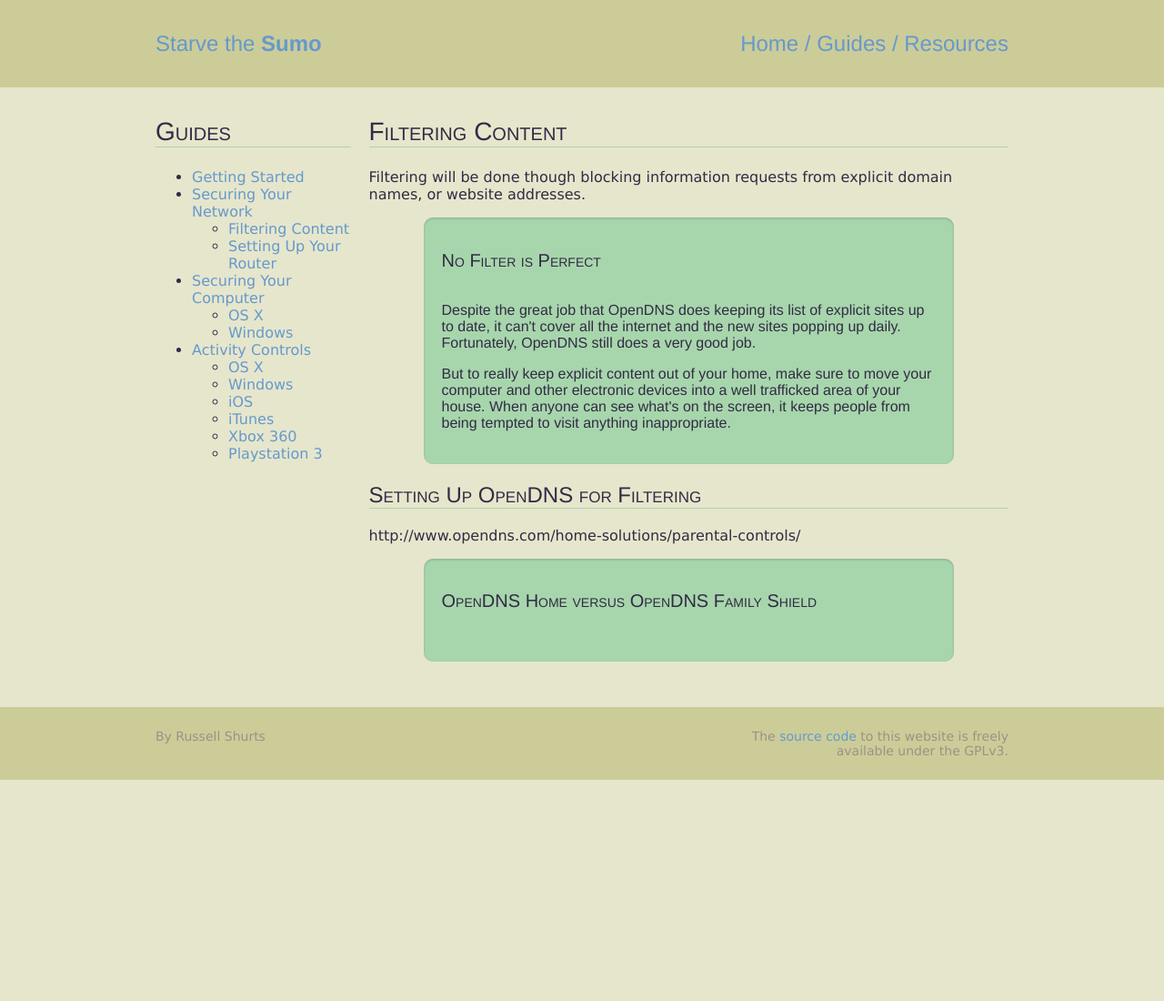
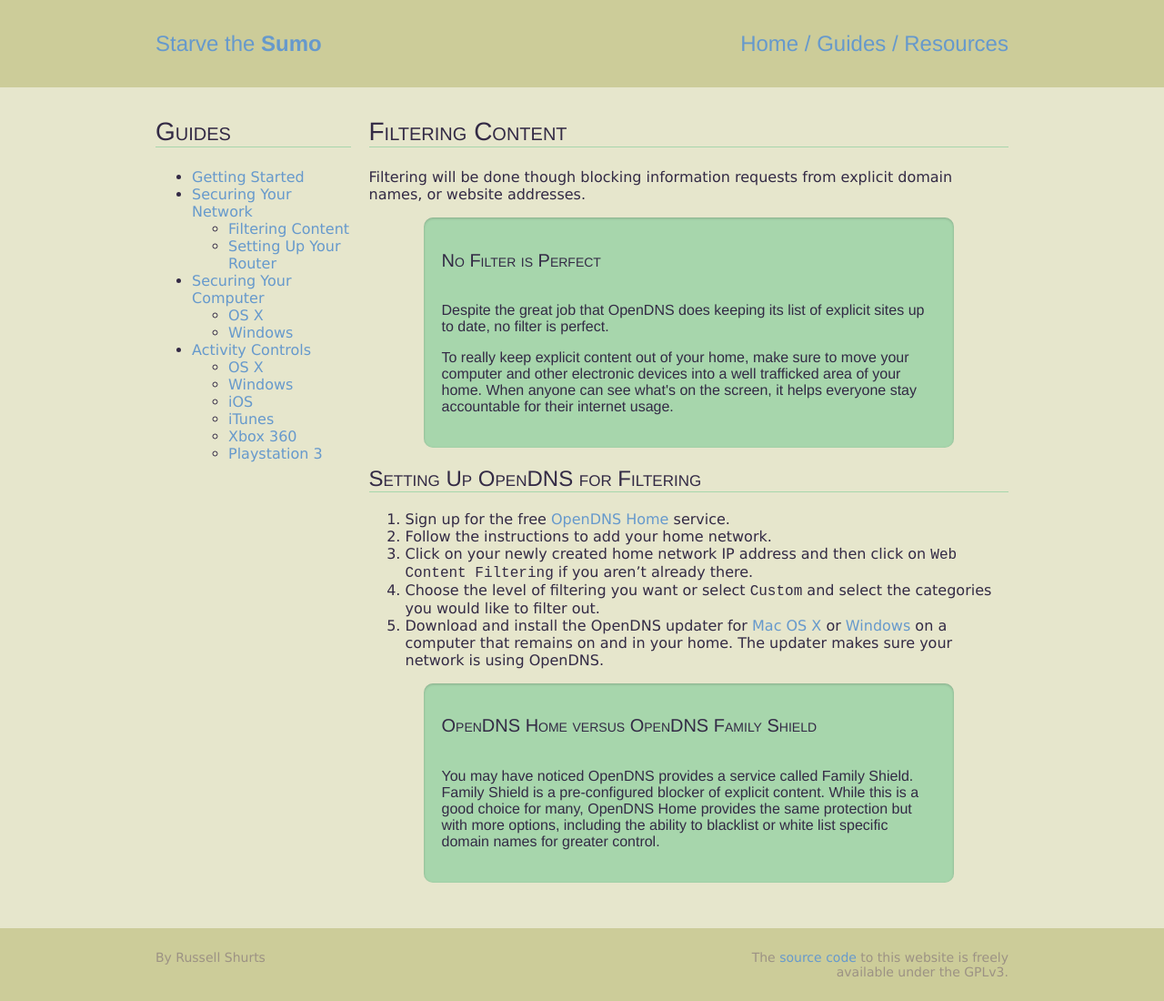
Before and after one commit to rshurts/starvethesumo, a Jekyll site: the page built from guides/securingnetwork/filteringcontent.md, in a window 1280 px wide. Shown: the whole page at 91% size. Built offline with Jekyll 4.4.1, drawn with Linux system fonts in a browser that asks for light colours; before the commit the page ends 900 px from its top, so only the background shows below that.

Commit message:
Get basic instructions up

```diff
--- a/guides/securingnetwork/filteringcontent.md
+++ b/guides/securingnetwork/filteringcontent.md
@@ -8,14 +8,18 @@
 
 <div class="tip">
   <h5>No Filter is Perfect</h5>
-  <p>Despite the great job that OpenDNS does keeping its list of explicit sites up to date, it can't cover all the internet and the new sites popping up daily. Fortunately, OpenDNS still does a very good job.</p>
-  <p>But to really keep explicit content out of your home, make sure to move your computer and other electronic devices into a well trafficked area of your house. When anyone can see what's on the screen, it keeps people from being tempted to visit anything inappropriate.</p>
+  <p>Despite the great job that OpenDNS does keeping its list of explicit sites up to date, no filter is perfect.</p>
+  <p>To really keep explicit content out of your home, make sure to move your computer and other electronic devices into a well trafficked area of your home. When anyone can see what's on the screen, it helps everyone stay accountable for their internet usage.</p>
 </div>
 
 ## Setting Up OpenDNS for Filtering
-http://www.opendns.com/home-solutions/parental-controls/
+1. Sign up for the free [OpenDNS Home](http://www.opendns.com/home-solutions/parental-controls/) service.
+1. Follow the instructions to add your home network.
+1. Click on your newly created home network IP address and then click on `Web Content Filtering` if you aren't already there.
+1. Choose the level of filtering you want or select `Custom` and select the categories you would like to filter out.
+1. Download and install the OpenDNS updater for [Mac OS X](https://www.opendns.com/download/mac) or [Windows](https://www.opendns.com/download/windows) on a computer that remains on and in your home. The updater makes sure your network is using OpenDNS.
 
 <div class="tip">
   <h5>OpenDNS Home versus OpenDNS Family Shield</h5>
-  <p></p>
+  <p>You may have noticed OpenDNS provides a service called Family Shield. Family Shield is a pre-configured blocker of explicit content. While this is a good choice for many, OpenDNS Home provides the same protection but with more options, including the ability to blacklist or white list specific domain names for greater control.</p>
 </div>
```
